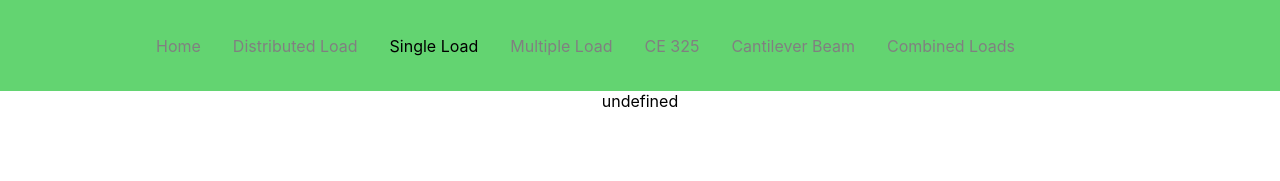
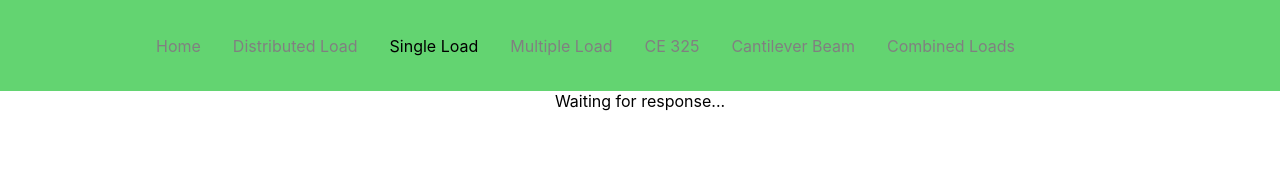
Before and after one commit to jdminer2/CARL, a React (Create React App) app in the folder Web_Version/: page /single_load in a window 1280 px wide. Both pictures are taken after a click on the input "analyze". Shown: the top 181 px of the page. Built offline with nearby package versions, Linux system fonts and the light colour scheme; no server answers.

Commit message:
Changed "undefined" text to "Waiting for response"

```diff
--- a/Web_Version/src/single_load_app/singleLoadApp.js
+++ b/Web_Version/src/single_load_app/singleLoadApp.js
@@ -502,7 +502,7 @@ function SingleLoadApp(){
             }
         }
         if(items.message === undefined){
-            return (<div>{'undefined'}</div>)
+            return (<div>{'Waiting for response...'}</div>)
         }
         if(mData === undefined){
             return(<div>{'undefined'}</div>)
```
